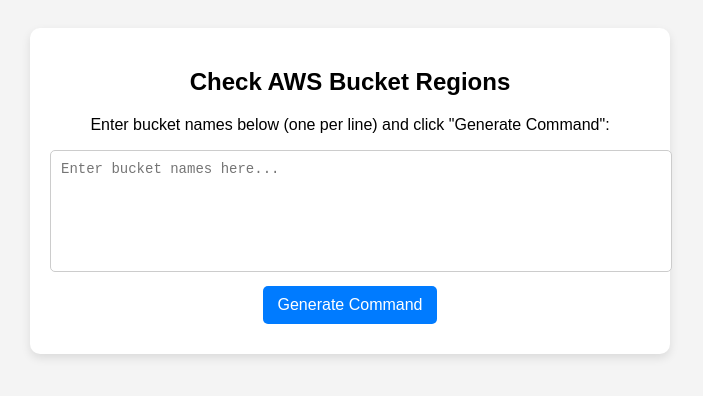
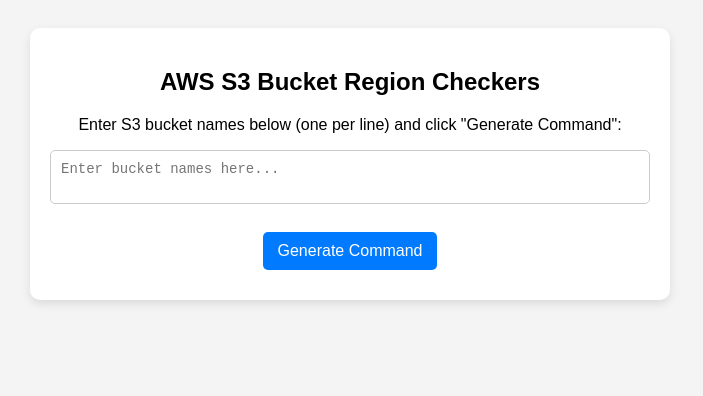
Before and after one commit to s3bucketregion/s3bucketregion.github.io, a plain HTML site: page index.html in a window 1280 px wide. Shown: the whole page, without its empty margins (290-993 px from the left). Drawn offline with Linux system fonts and the light colour scheme.

Commit message:
Add files via upload

```diff
--- a/index.html
+++ b/index.html
@@ -3,7 +3,7 @@
 <head>
     <meta charset="UTF-8">
     <meta name="viewport" content="width=device-width, initial-scale=1.0">
-    <title>Bucket Region Checker</title>
+    <title>AWS S3 Bucket Region Checker</title>
     <style>
         body {
             font-family: 'Arial', sans-serif;
@@ -23,12 +23,15 @@
 
         textarea {
             width: 100%;
-            height: 100px;
+            max-width: 100%;
+            display: block;
+            margin: 0 auto;
             padding: 10px;
             border: 1px solid #ccc;
             border-radius: 5px;
             font-size: 14px;
             resize: none;
+            box-sizing: border-box;
         }
 
         button {
@@ -91,8 +94,8 @@
 <body>
 
     <div class="container">
-        <h2>Check AWS Bucket Regions</h2>
-        <p>Enter bucket names below (one per line) and click "Generate Command":</p>
+        <h2>AWS S3 Bucket Region Checkers</h2>
+        <p>Enter S3 bucket names below (one per line) and click "Generate Command":</p>
 
         <textarea id="bucketList" placeholder="Enter bucket names here..."></textarea>
         <br>
```
